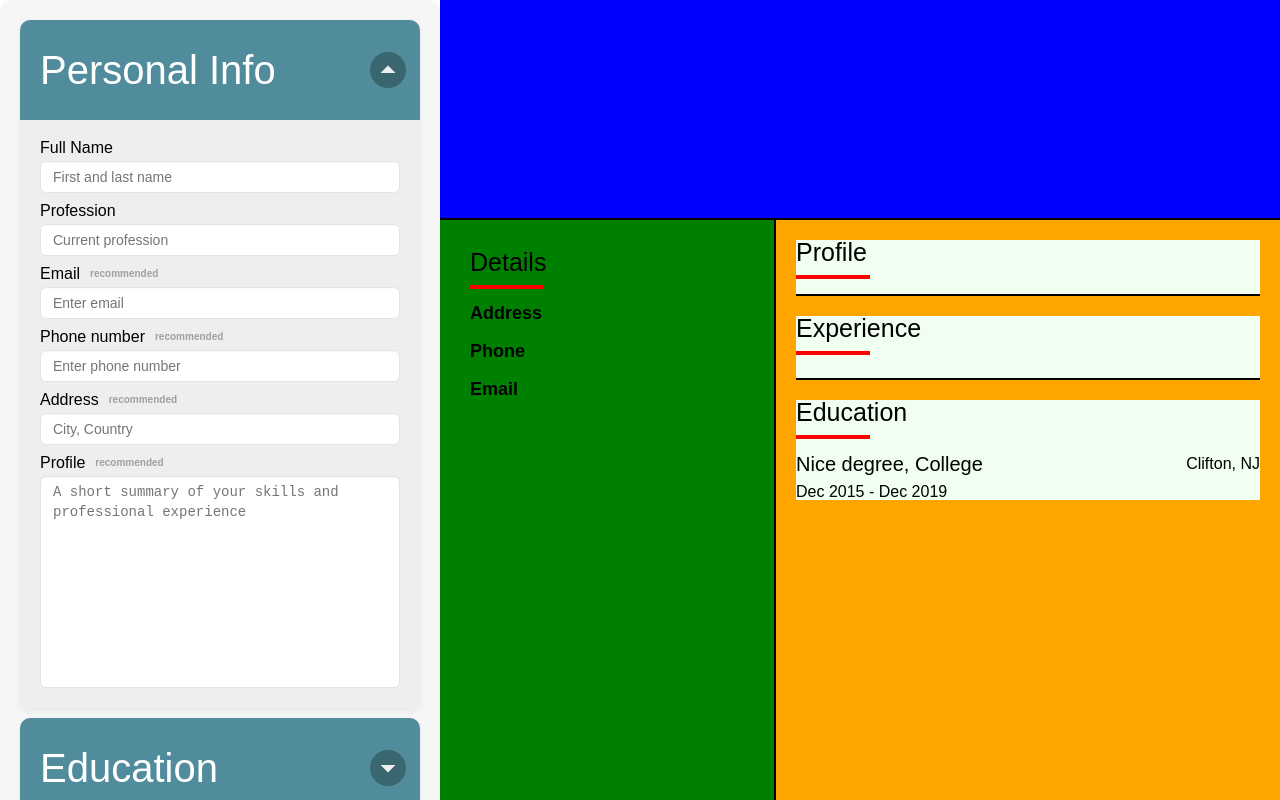
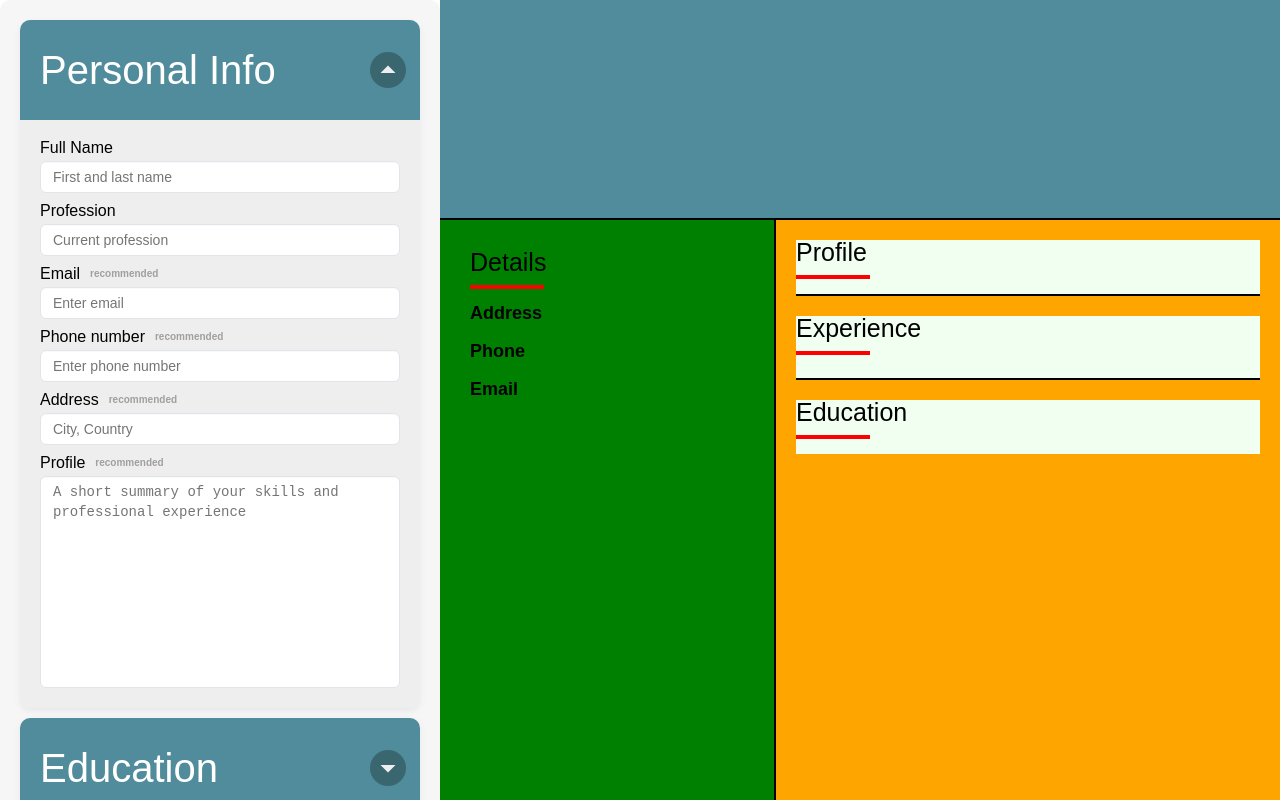
Before and after one commit to darwin-dev-diaz/odin-cv-application, a React (Vite) app: page / in a window 1280 px wide. Shown: the top 800 px of the page. Built offline with nearby package versions, Linux system fonts and the light colour scheme.

Commit message:
Finish basic display

```diff
--- a/src/components/CV.jsx
+++ b/src/components/CV.jsx
@@ -4,21 +4,50 @@ import ExperienceDisplay from "./Experience/ExperienceDisplay";
 import "../styles/CV.css";
 
 export default function CV({ data }) {
-
   const experienceElements = data.experienceArr
     .filter((experience) => experience.filled)
     .map((experience, i) => {
       return (
         <div className="experience-container" key={i}>
           <div className="experience-top-line">
-            <div className="experience-title">{experience.position}, {experience.companyName}</div>
+            <div className="experience-title">
+              {experience.position}, {experience.companyName}
+            </div>
             <div className="experience-location">{experience.location}</div>
           </div>
-          <div className="experience-date">{experience.startDate} - {experience.endDate}</div>
+          <div className="experience-date">
+            {experience.startDate} - {experience.endDate}
+          </div>
           <div className="experience-description">{experience.description}</div>
         </div>
       );
     });
+
+  const educationElements = data.educationArr
+    .filter((education) => education.filled)
+    .map((education, i) => {
+      return (
+        <div className="education-container" key={i}>
+          <div className="education-top-line">
+            <div className="education-title">
+              {education.degree}, {education.schoolName}
+            </div>
+            <div className="education-location">{education.location}</div>
+          </div>
+          <div className="education-date">
+            {education.startDate} - {education.endDate}
+          </div>
+        </div>
+      );
+    });
+
+  <div className="education-container">
+    <div className="education-top-line">
+      <div className="education-title">Nice degree, College</div>
+      <div className="education-location">Clifton, NJ</div>
+    </div>
+    <div className="education-date">Dec 2015 - Dec 2019</div>
+  </div>;
 
   return (
     <div className="resume">
@@ -66,45 +95,6 @@ export default function CV({ data }) {
           <hr className="line" />
           <div className="resume-right-subsection experience">
             {experienceElements}
-            {/* <div className="experience-container">
-              <div className="experience-top-line">
-                <div className="experience-title">Programmer, Company</div>
-                <div className="experience-location">Clifton, NJ</div>
-              </div>
-              <div className="experience-date">Dec 2015 - Present</div>
-              <div className="experience-description">
-                Lorem ipsum, dolor sit amet consectetur adipisicing elit. Sed
-                distinctio nam itaque quod enim. Fugiat provident tenetur aut!
-                Itaque esse expedita magni facere dignissimos quos inventore
-                maxime error veniam in.
-              </div>
-            </div>
-            <div className="experience-container">
-              <div className="experience-top-line">
-                <div className="experience-title">Programmer, Company</div>
-                <div className="experience-location">Clifton, NJ</div>
-              </div>
-              <div className="experience-date">Dec 2015 - Present</div>
-              <div className="experience-description">
-                Lorem ipsum, dolor sit amet consectetur adipisicing elit. Sed
-                distinctio nam itaque quod enim. Fugiat provident tenetur aut!
-                Itaque esse expedita magni facere dignissimos quos inventore
-                maxime error veniam in.
-              </div>
-            </div>
-            <div className="experience-container">
-              <div className="experience-top-line">
-                <div className="experience-title">Programmer, Company</div>
-                <div className="experience-location">Clifton, NJ</div>
-              </div>
-              <div className="experience-date">Dec 2015 - Present</div>
-              <div className="experience-description">
-                Lorem ipsum, dolor sit amet consectetur adipisicing elit. Sed
-                distinctio nam itaque quod enim. Fugiat provident tenetur aut!
-                Itaque esse expedita magni facere dignissimos quos inventore
-                maxime error veniam in.
-              </div>
-            </div> */}
           </div>
           <hr className="resume-right-section-line" />
         </div>
@@ -114,13 +104,7 @@ export default function CV({ data }) {
           <div className="resume-right-section-title">Education</div>
           <hr className="line" />
           <div className="resume-right-subsection education">
-            <div className="education-container">
-              <div className="education-top-line">
-                <div className="education-title">Nice degree, College</div>
-                <div className="education-location">Clifton, NJ</div>
-              </div>
-              <div className="education-date">Dec 2015 - Dec 2019</div>
-            </div>
+            {educationElements}
           </div>
         </div>
       </div>
--- a/src/styles/CV.css
+++ b/src/styles/CV.css
@@ -9,7 +9,7 @@
 }
 
 .resume-header {
-  background-color: blue;
+  background-color: #508C9B;
   grid-column-start: 1;
   grid-column-end: 3;
   display: flex;
@@ -102,6 +102,7 @@
 
 .experience-description{
     padding-left: 40px;
+    overflow-wrap: break-word;
 }
 
 .resume-right-subsection.education{
```
